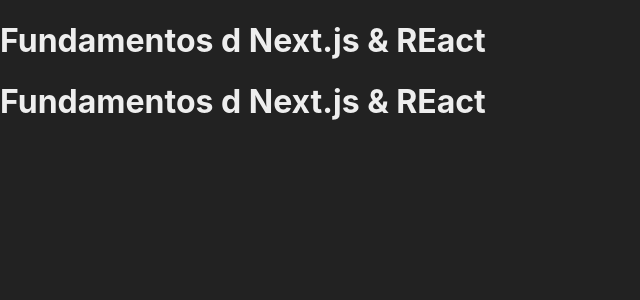
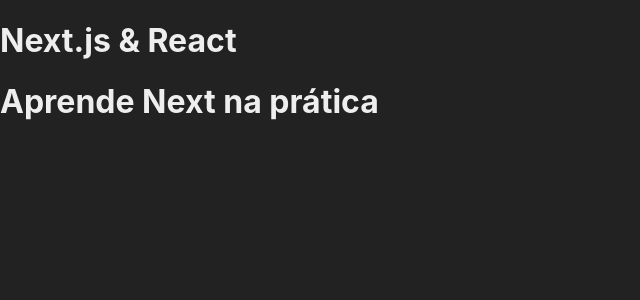
Before and after one commit to edgracional/Projetro-cadastro--intera-o-banco-dados, a Next.js app: page /app in a window 1280 px wide. Shown: the top 300 px of the page, without its empty margins (0-640 px from the left). Built offline with nearby package versions, Linux system fonts and the light colour scheme.

Commit message:
90. Propriedades de Componentes

```diff
--- a/src/components/Cabecalho.jsx
+++ b/src/components/Cabecalho.jsx
@@ -1,5 +1,9 @@
-export default function Cabecalho() {
+export default function Cabecalho(props) {
+    //props é somente leitura
     return (
-        <h1>Fundamentos d Next.js & REact</h1>
+        <header>
+            <h1>{props.titulo}</h1>
+        </header>
+
     )
 }
--- a/src/pages/app.jsx
+++ b/src/pages/app.jsx
@@ -2,10 +2,11 @@
 
 export default function App() {
     return (
-        <div>
-            <Cabecalho />
-            <Cabecalho />
-        </div>
+        /* Quando você quizer colocar mais de um elemento ao invés de div coloca vazio <> </> */
+        <>
+            <Cabecalho titulo="Next.js & React" />
+            <Cabecalho titulo="Aprende Next na prática" />
+        </>
 
     )
 }
```
